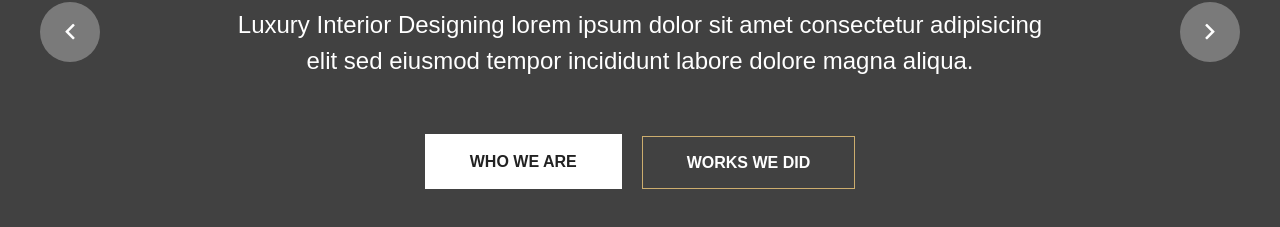
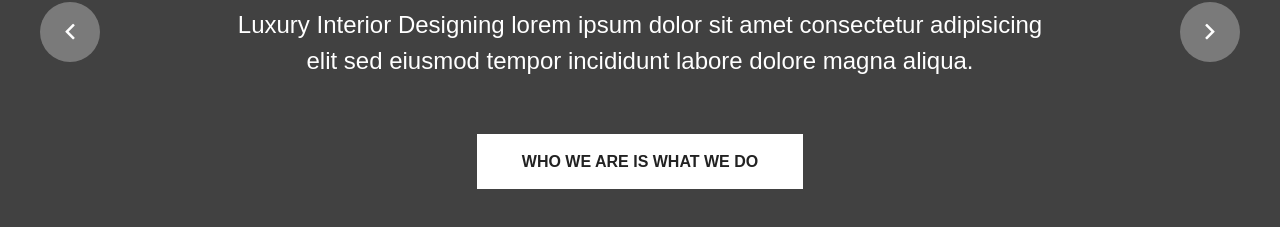
Before and after one commit to Modular-Everything/Yorkshire-Blinds-and-Curtains, a Gatsby site in the folder web/: page / in a window 1280 px wide. Both pictures are taken after a click on the link "SERVICES". Shown: the part 443-670 px from the top of the page. Built offline with nearby package versions, Linux system fonts and the light colour scheme; Gatsby itself is replaced by a stand-in of ours; a web font is replaced by a local one.

Commit message:
[~] Tweak copy

```diff
--- a/web/src/components/blocks/Banner/Banner.js
+++ b/web/src/components/blocks/Banner/Banner.js
@@ -46,10 +46,7 @@ const Banner = () => {
                   </div>
                   <div className="link-box">
                     <a href="#" className="theme-btn btn-style-one light">
-                      <span>WHO WE ARE</span>
-                    </a>
-                    <a href="#" className="theme-btn btn-style-two light">
-                      <span>WORKS WE DID</span>
+                      <span>WHO WE ARE IS WHAT WE DO</span>
                     </a>
                   </div>
                 </div>
@@ -68,10 +65,7 @@ const Banner = () => {
                   </div>
                   <div className="link-box">
                     <a href="#" className="theme-btn btn-style-one light">
-                      <span>WHO WE ARE</span>
-                    </a>
-                    <a href="#" className="theme-btn btn-style-two light">
-                      <span>WORKS WE DID</span>
+                      <span>WHO WE ARE IS WHAT WE DO</span>
                     </a>
                   </div>
                 </div>
@@ -90,10 +84,7 @@ const Banner = () => {
                   </div>
                   <div className="link-box">
                     <a href="#" className="theme-btn btn-style-one light">
-                      <span>WHO WE ARE</span>
-                    </a>
-                    <a href="#" className="theme-btn btn-style-two light">
-                      <span>WORKS WE DID</span>
+                      <span>WHO WE ARE IS WHAT WE DO</span>
                     </a>
                   </div>
                 </div>
```
